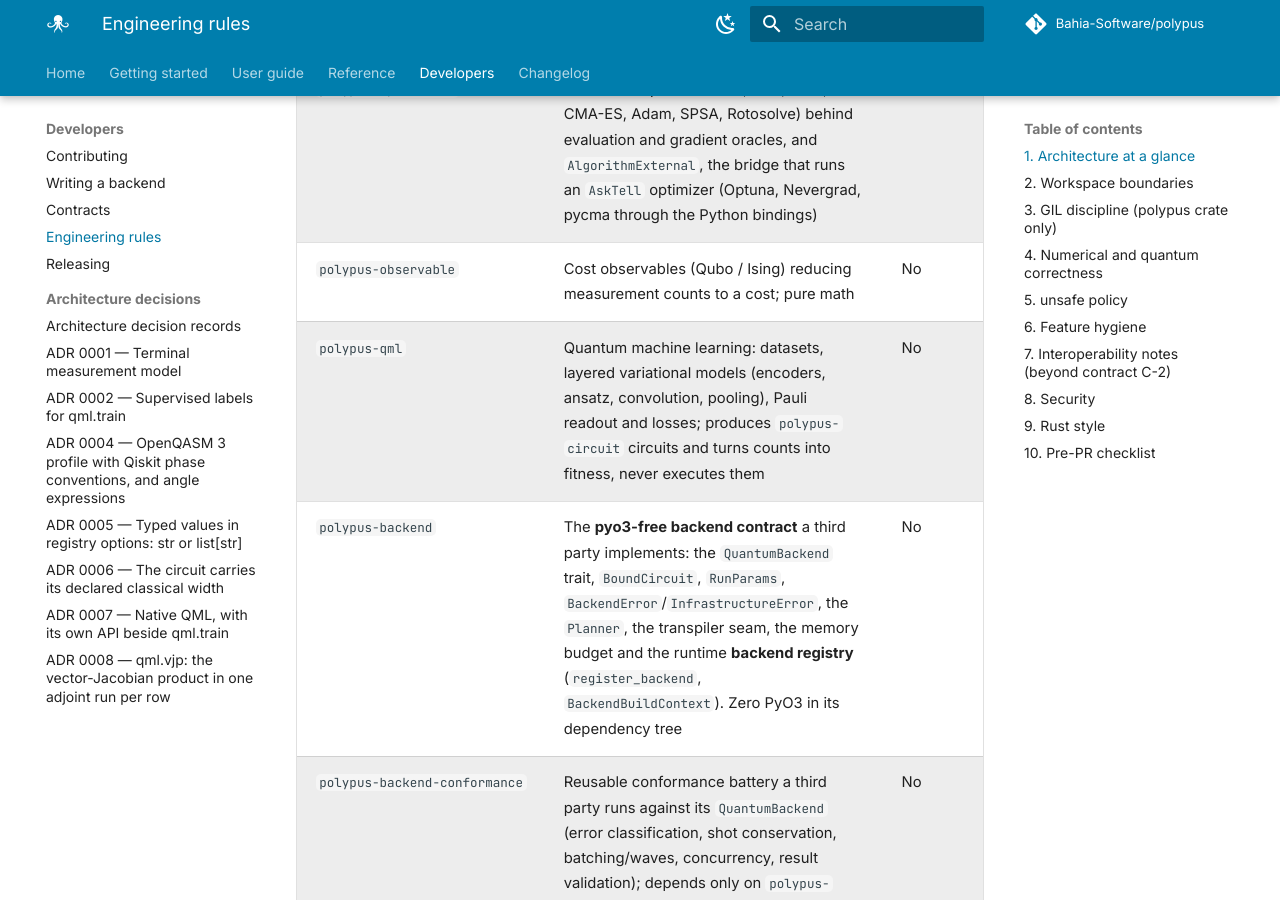
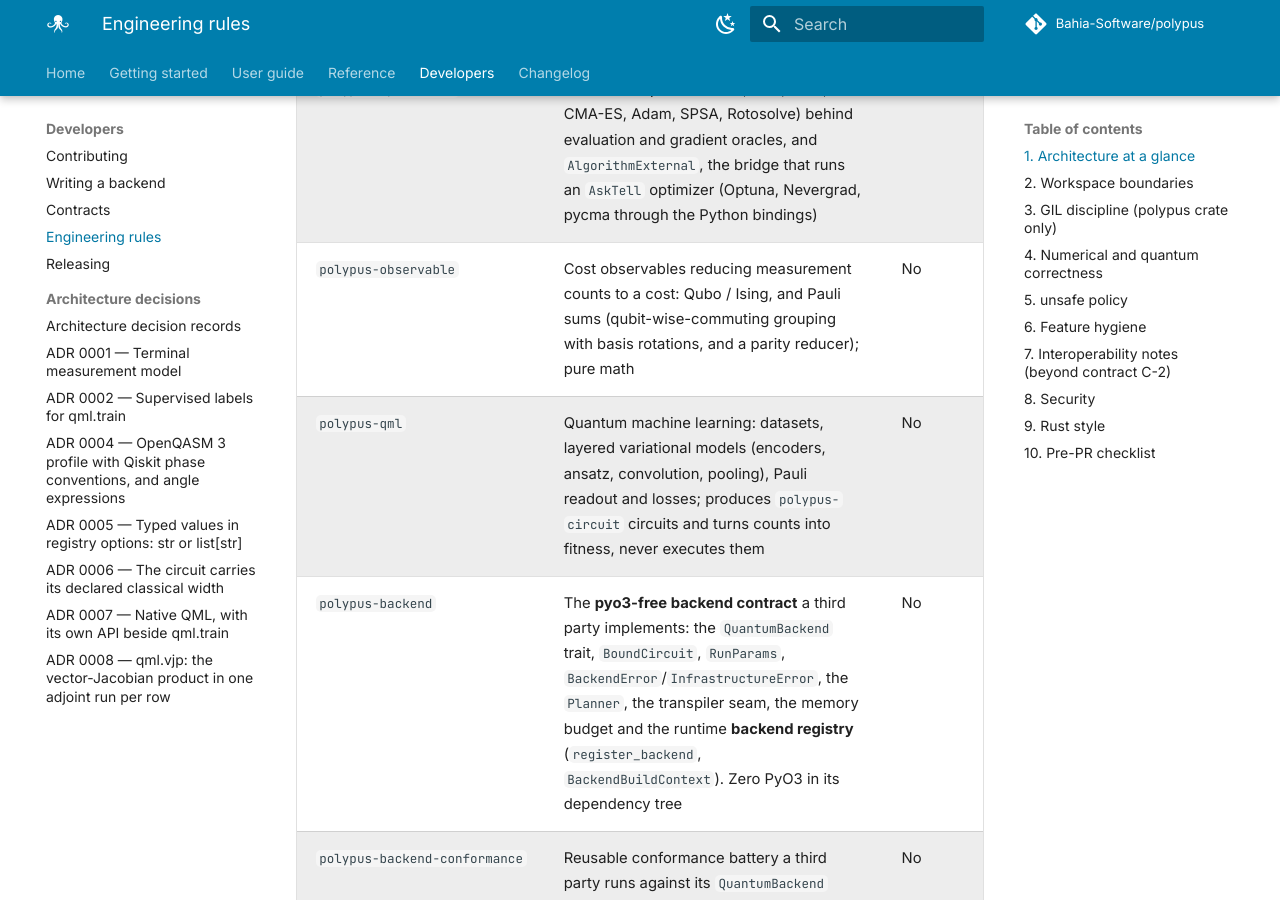
Before and after one commit to Bahia-Software/polypus, an MkDocs documentation site: the page built from docs/ENGINEERING.md, in a window 1280 px wide and 900 px high, scrolled down 1154 px. Built offline with MkDocs 1.6.1 and Material for MkDocs 9.7.7, drawn with Linux system fonts in a browser that asks for light colours; plug-ins that fetch from the network failed and are left out; comment, search, counter and statistics services are not loaded.

Commit message:
docs(observable): describe Pauli-sum measurement in the crate tables (#530)
The one-line description of polypus-observable in docs/ENGINEERING.md, README.md and the crate list comment of the root Cargo.toml still read QUBO/Ising only; it now mentions qubit-wise grouping and the parity reducer.

```diff
--- a/Cargo.toml
+++ b/Cargo.toml
@@ -10,7 +10,8 @@
 #   - crates/polypus-optimizers : pure-Rust variational optimizers (DE, PSO, QNG, CMA-ES) decoupled
 #                              from circuits and Python via EvaluationOracle/VarianceOracle
 #   - crates/polypus-observable : pure-Rust, GIL-free cost observables (QUBO/Ising and other
-#                              diagonal costs) mapping measurement counts to expectation values
+#                              diagonal costs, Pauli-sum grouping and parity reduction) mapping
+#                              measurement counts to expectation values
 #   - crates/polypus-qml     : pure-Rust quantum machine learning (datasets, layered models,
 #                              Pauli readout, losses); produces polypus-circuit circuits (no PyO3)
 #   - crates/polypus-backend : the pyo3-free QuantumBackend contract a third party implements,
--- a/docs/ENGINEERING.md
+++ b/docs/ENGINEERING.md
@@ -24,7 +24,7 @@ with PyO3 Python bindings. The Cargo workspace has fourteen crates (the `fuzz/`
 | `polypus-sim` | Statevector simulator (GIL-free; optional rayon via the `parallel` feature) | No |
 | `polypus-physics` | Physics: classical Monte Carlo transport + quantum Hamiltonians as multi-qubit Pauli sums (fermion-to-qubit mappings, tapering, exact diagonalization) + molecular integrals and H₂ (`chemistry`); pure Rust | No |
 | `polypus-optimizers` | Variational optimizers (DE, PSO, QNG, CMA-ES, Adam, SPSA, Rotosolve) behind evaluation and gradient oracles, and `AlgorithmExternal`, the bridge that runs an `AskTell` optimizer (Optuna, Nevergrad, pycma through the Python bindings) | No |
-| `polypus-observable` | Cost observables (Qubo / Ising) reducing measurement counts to a cost; pure math | No |
+| `polypus-observable` | Cost observables reducing measurement counts to a cost: Qubo / Ising, and Pauli sums (qubit-wise-commuting grouping with basis rotations, and a parity reducer); pure math | No |
 | `polypus-qml` | Quantum machine learning: datasets, layered variational models (encoders, ansatz, convolution, pooling), Pauli readout and losses; produces `polypus-circuit` circuits and turns counts into fitness, never executes them | No |
 | `polypus-backend` | The **pyo3-free backend contract** a third party implements: the `QuantumBackend` trait, `BoundCircuit`, `RunParams`, `BackendError`/`InfrastructureError`, the `Planner`, the transpiler seam, the memory budget and the runtime **backend registry** (`register_backend`, `BackendBuildContext`). Zero PyO3 in its dependency tree | No |
 | `polypus-backend-conformance` | Reusable conformance battery a third party runs against its `QuantumBackend` (error classification, shot conservation, batching/waves, concurrency, result validation); depends only on `polypus-backend` and `polypus-circuit` | No |
```
Also changed, not shown: README.md (+1 -1 lines).
